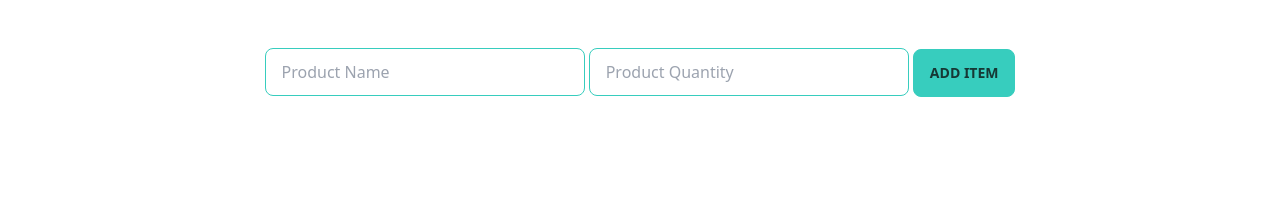
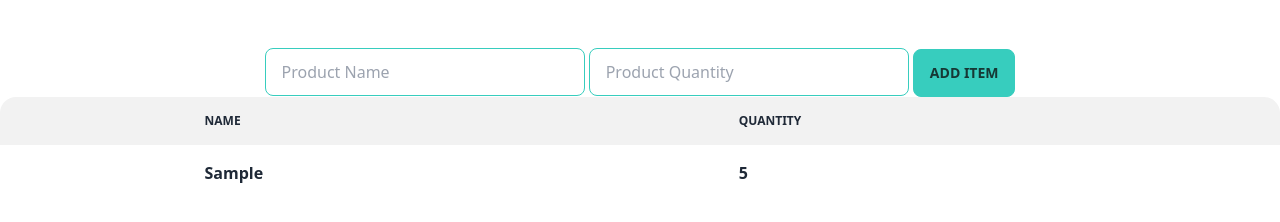
Before and after one commit to Azharul-Raj/PH-first-repo, a plain HTML site: page index.html in a window 1280 px wide. Both pictures are taken after typing "Sample", "5" into the empty fields and a click on the button "ADD ITEM". Drawn offline with nearby package versions, Linux system fonts and the light colour scheme.

Commit message:
table adding function addeded

```diff
--- a/app.js
+++ b/app.js
@@ -8,5 +8,14 @@ document.getElementById('add-btn').addEventListener('click', () => {
     const productName = getInputText('name-field')
     const productQuantity = getInputText('quantity-field')
     console.log(productName, productQuantity)
+    // product showing container
+    const productContainer = document.getElementById('show-product')
+    const tr = document.createElement('tr')
+    tr.innerHTML = `
+    <th></th>
+     <th>${productName}</th>
+     <th>${productQuantity}</th>
+    `
+    productContainer.appendChild(tr)
     localStorage.setItem(productName,productQuantity)
 })
--- a/index.html
+++ b/index.html
@@ -15,6 +15,23 @@
             <input id="quantity-field" type="number" placeholder="Product Quantity" class="input input-bordered input-accent w-full max-w-xs" />
             <button id="add-btn" class="btn btn-accent">ADD ITEM</button>
         </div>
+        <div id="product-container">
+            <div class="overflow-x-auto">
+                <table class="table w-full">
+                  <!-- head -->
+                  <thead>
+                    <tr>
+                      <th></th>
+                      <th>Name</th>
+                      <th>Quantity</th>
+                    </tr>
+                  </thead>
+                  <tbody id="show-product">
+
+                  </tbody>
+                </table>
+              </div>
+        </div>
     </section>
 
 
```
